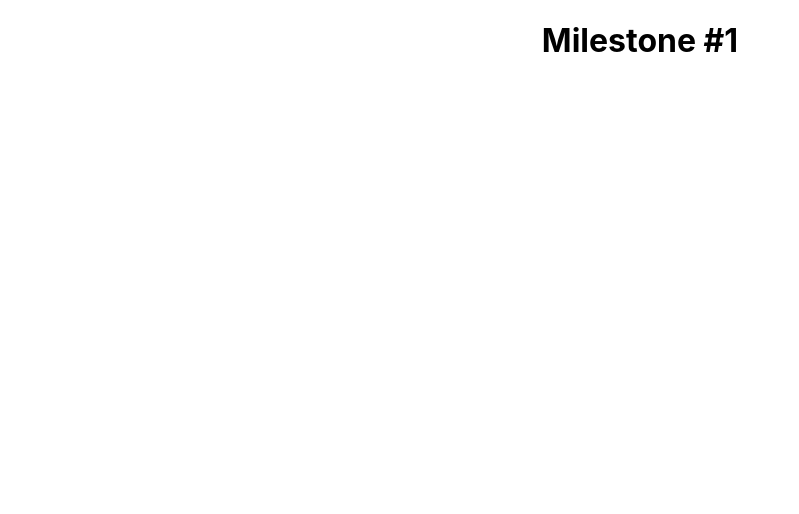
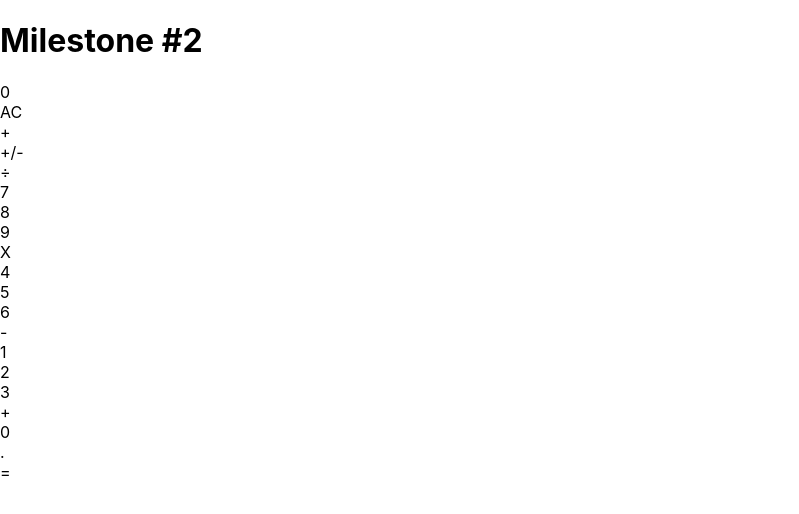
Before and after one commit to AbdelrhmanAmin/Calculator-React.js, a React (Create React App) app: page / in a window 1280 px wide. Shown: the top 514 px of the page, without its empty margins (0-799 px from the left). Built offline with nearby package versions, Linux system fonts and the light colour scheme.

Commit message:
Add Display, Button, App, ButtonPanel

```diff
--- a/src/App.css
+++ /dev/null
@@ -1,39 +0,0 @@
-.App {
-  text-align: center;
-}
-
-.App-logo {
-  height: 40vmin;
-  pointer-events: none;
-}
-
-@media (prefers-reduced-motion: no-preference) {
-  .App-logo {
-    animation: App-logo-spin infinite 20s linear;
-  }
-}
-
-.App-header {
-  background-color: #282c34;
-  min-height: 100vh;
-  display: flex;
-  flex-direction: column;
-  align-items: center;
-  justify-content: center;
-  font-size: calc(10px + 2vmin);
-  color: white;
-}
-
-.App-link {
-  color: #61dafb;
-}
-
-@keyframes App-logo-spin {
-  from {
-    transform: rotate(0deg);
-  }
-
-  to {
-    transform: rotate(360deg);
-  }
-}
--- a/src/App.js
+++ /dev/null
@@ -1,13 +0,0 @@
-import './App.css';
-
-function App() {
-  return (
-    <div className="App">
-      <h1>
-        Milestone #1
-      </h1>
-    </div>
-  );
-}
-
-export default App;
--- /dev/null
+++ b/src/components/App.js
@@ -0,0 +1,15 @@
+import React from 'react';
+import Display from './Display';
+
+function App() {
+  return (
+    <fragment>
+      <h1>
+        Milestone #2
+      </h1>
+      <Display value="0" />
+    </fragment>
+  );
+}
+
+export default App;
--- /dev/null
+++ b/src/components/Button.js
@@ -0,0 +1,17 @@
+import React from 'react';
+import PropTypes from 'prop-types';
+
+const Button = (props) => {
+  const { name } = props;
+  return (
+    <div>
+      {name}
+    </div>
+  );
+};
+
+Button.propTypes = {
+  name: PropTypes.string.isRequired,
+};
+
+export default Button;
--- /dev/null
+++ b/src/components/ButtonPanel.js
@@ -0,0 +1,38 @@
+import React from 'react';
+import Button from './Button';
+
+const ButtonPanel = () => (
+  <div>
+    <div>
+      <Button name="AC" />
+      <Button name="+" />
+      <Button name="+/-" />
+      <Button name="÷" />
+    </div>
+    <div>
+      <Button name="7" />
+      <Button name="8" />
+      <Button name="9" />
+      <Button name="X" />
+    </div>
+    <div>
+      <Button name="4" />
+      <Button name="5" />
+      <Button name="6" />
+      <Button name="-" />
+    </div>
+    <div>
+      <Button name="1" />
+      <Button name="2" />
+      <Button name="3" />
+      <Button name="+" />
+    </div>
+    <div>
+      <Button name="0" />
+      <Button name="." />
+      <Button name="=" />
+    </div>
+  </div>
+);
+
+export default ButtonPanel;
--- /dev/null
+++ b/src/components/Display.js
@@ -0,0 +1,23 @@
+import React from 'react';
+import PropTypes from 'prop-types';
+import ButtonPanel from './ButtonPanel';
+
+const Display = (props) => {
+  const { result } = props;
+  return (
+    <div>
+      {result}
+      <ButtonPanel />
+    </div>
+  );
+};
+
+Display.propTypes = {
+  result: PropTypes.string,
+};
+
+Display.defaultProps = {
+  result: '0',
+};
+
+export default Display;
--- a/src/index.js
+++ b/src/index.js
@@ -1,7 +1,7 @@
 import React from 'react';
 import ReactDOM from 'react-dom';
 import './index.css';
-import App from './App';
+import App from './components/App';
 import reportWebVitals from './reportWebVitals';
 
 ReactDOM.render(
```
Also changed, not shown: 1 other file (tests, documents, lock files or other folders).
